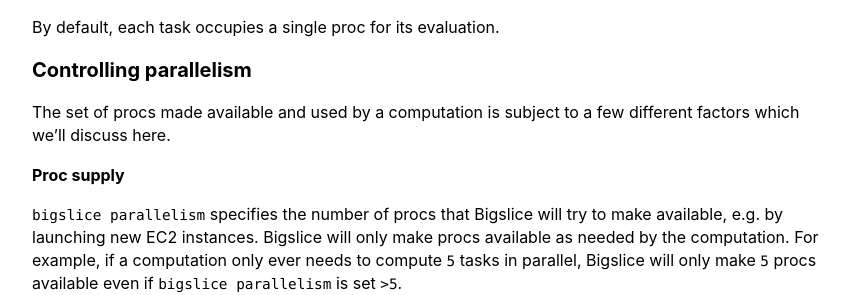
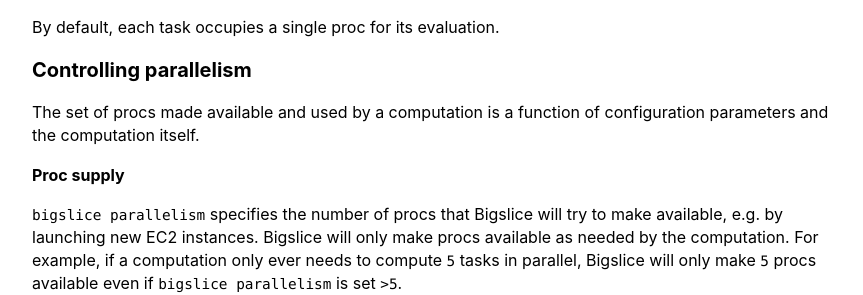
Before and after one commit to grailbio/bigslice, a Jekyll site: the page built from docs/parallelism.md, in a window 1280 px wide. Shown: the part 377-672 px from the top of the page, without its empty margins (208-1071 px from the left). Built offline with Jekyll 4.4.1, drawn with Linux system fonts in a browser that asks for light colours; some web fonts are replaced.

Commit message:
Improve summary of Controlling parallelism section

```diff
--- a/docs/parallelism.md
+++ b/docs/parallelism.md
@@ -24,8 +24,8 @@
 By default, each task occupies a single proc for its evaluation.
 
 ## Controlling parallelism
-The set of procs made available and used by a computation is subject to a few
-different factors which we'll discuss here.
+The set of procs made available and used by a computation is a function of
+configuration parameters and the computation itself.
 
 ### Proc supply
 `bigslice parallelism` specifies the number of procs that Bigslice will try to
```
